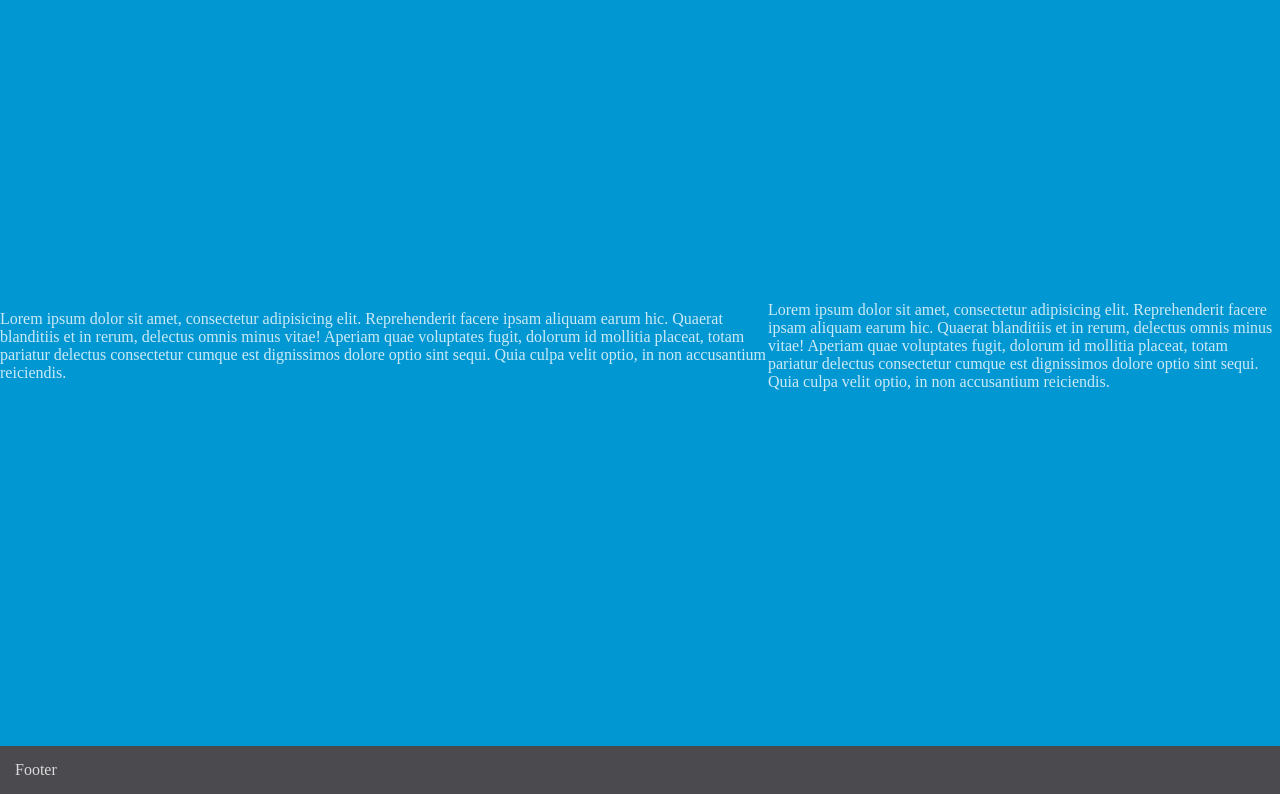
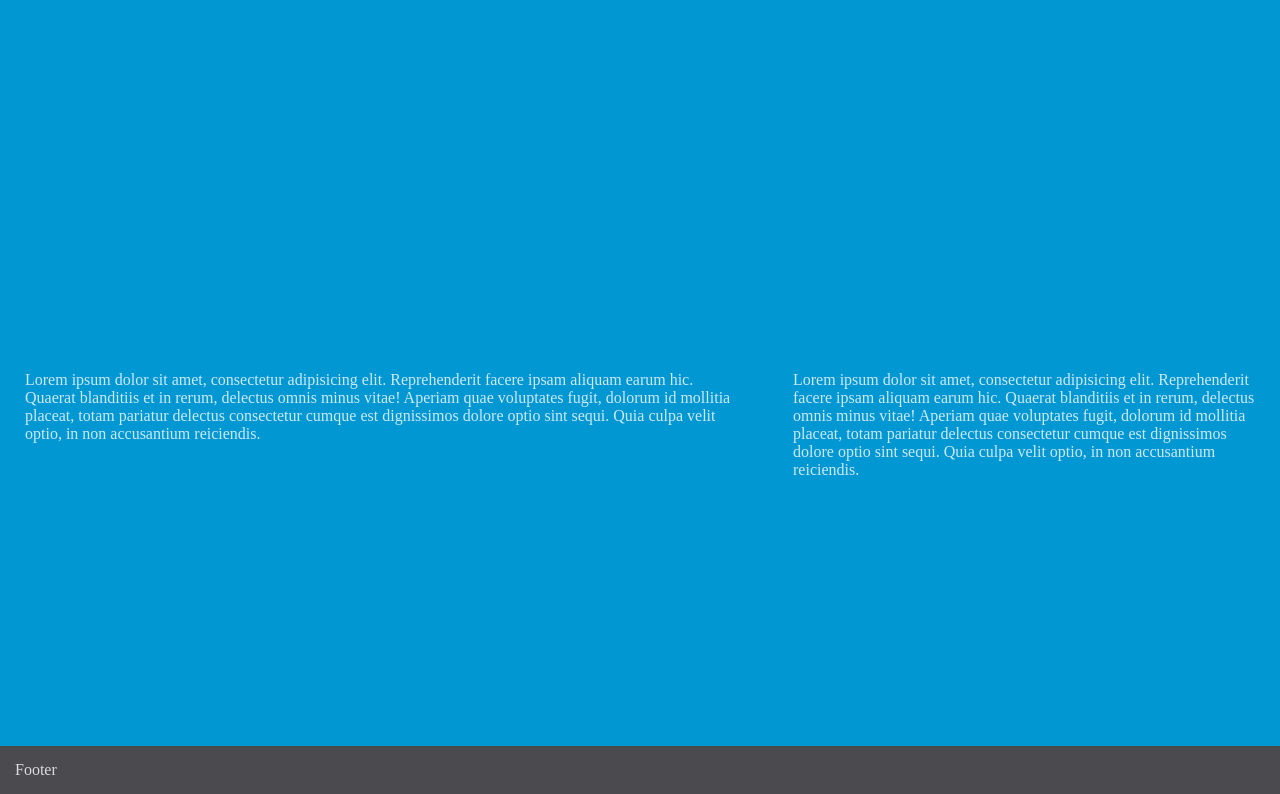
Before and after one commit to jeffoneilldev/responsive-mini, a plain HTML site: page index.html in a window 1280 px wide. Shown: the part 54-848 px from the top of the page. Drawn offline with Linux system fonts and the light colour scheme.

Commit message:
updated html and css files and a README.md file

```diff
--- a/index.html
+++ b/index.html
@@ -14,6 +14,7 @@
         </header>
 
         <section class="section">
+            <div class="vcenter">
                 <article class="article column column-60">
                     <p class="section-paragraph">
                         Lorem ipsum dolor sit amet, consectetur adipisicing elit. Reprehenderit facere ipsam aliquam earum hic. Quaerat blanditiis et in rerum, delectus omnis minus vitae! Aperiam quae voluptates fugit, dolorum id mollitia placeat, totam pariatur delectus consectetur cumque est dignissimos dolore optio sint sequi. Quia culpa velit optio, in non accusantium reiciendis.
@@ -24,6 +25,7 @@
                         Lorem ipsum dolor sit amet, consectetur adipisicing elit. Reprehenderit facere ipsam aliquam earum hic. Quaerat blanditiis et in rerum, delectus omnis minus vitae! Aperiam quae voluptates fugit, dolorum id mollitia placeat, totam pariatur delectus consectetur cumque est dignissimos dolore optio sint sequi. Quia culpa velit optio, in non accusantium reiciendis.
                     </p>
                 </aside>
+            </div>
         </section>
 
         <footer class="footer">
--- a/main.css
+++ b/main.css
@@ -22,7 +22,7 @@ body, html {
     height: 100%;
 }
 
-.article, .aside {
+.vcenter {
     position: relative;
     top: 50%;
     transform: translateY(-50%);
@@ -30,6 +30,7 @@ body, html {
 
 .section-paragraph {
     font-size: 1em;
+    margin: 25px;
 }
 
 .footer {
@@ -37,11 +38,11 @@ body, html {
     padding: 15px;
 }
 
+@media (min-width: 768px) {
+
 .column {
         float: left;
 }
-
-@media (min-width: 768px) {
 
     .column-60 {
         width: 60%;
```
Also changed, not shown: 1 other file. Lines whose indentation alone changed are shown as unchanged.
